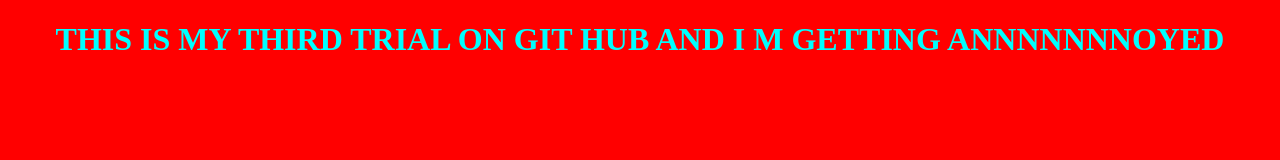
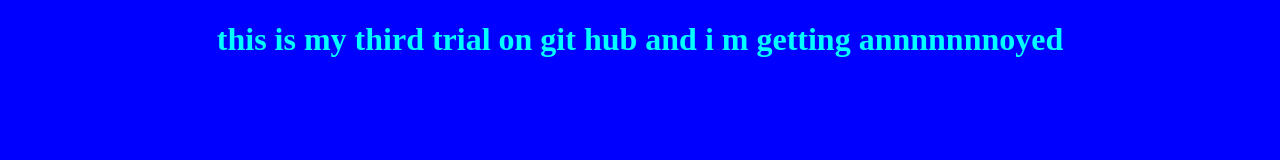
Before and after one commit to faizkhariri/git-hub-testing-, a plain HTML site: page index.html in a window 1280 px wide. Drawn offline with Linux system fonts and the light colour scheme.

Commit message:
backgound ins blue

```diff
--- a/main.css
+++ b/main.css
@@ -1,8 +1,8 @@
 body {
-  background: red;
+  background: blue;
 }
 h1 {
   color: aqua;
-  text-transform: uppercase;
+  text-transform: lowercase;
   text-align: center;
 }
```
